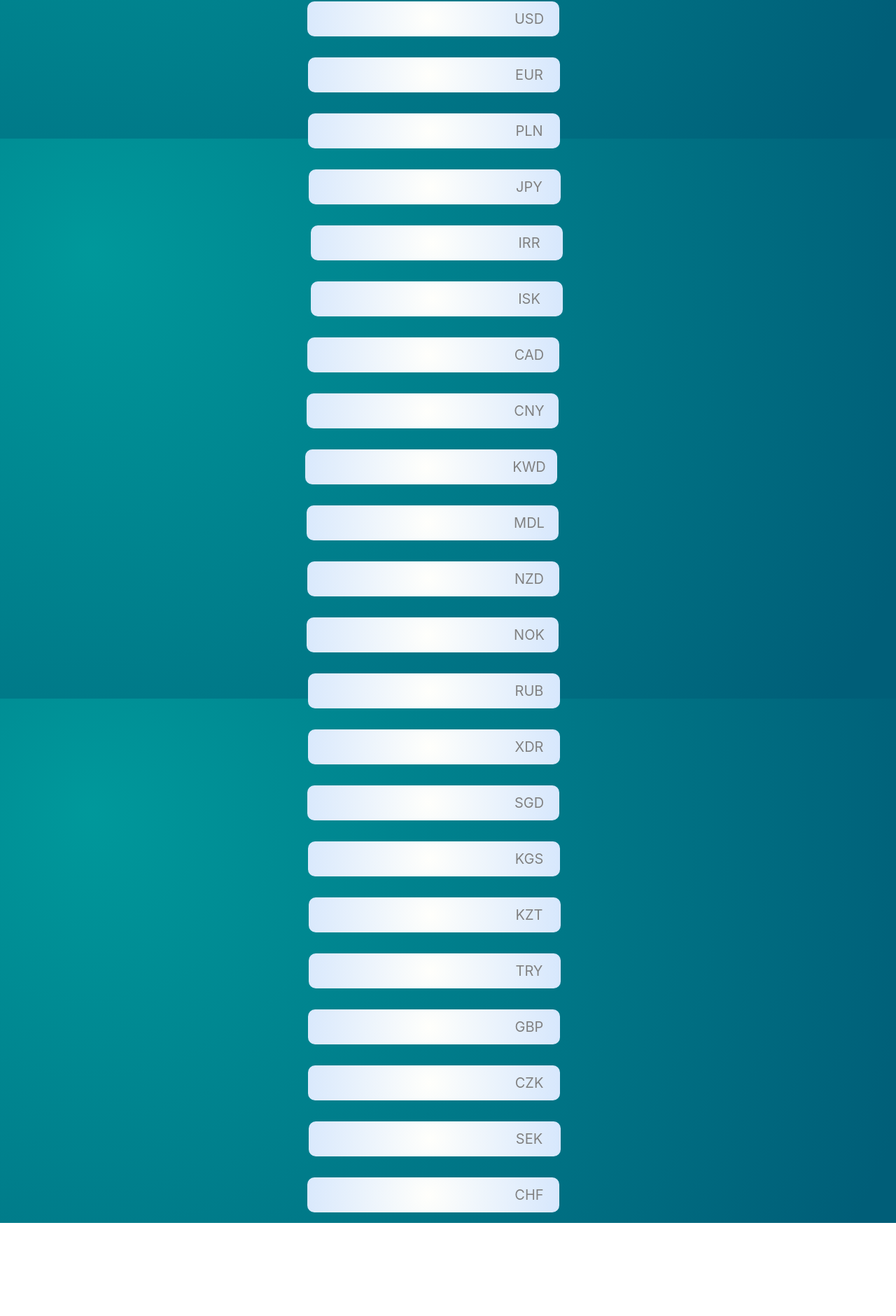
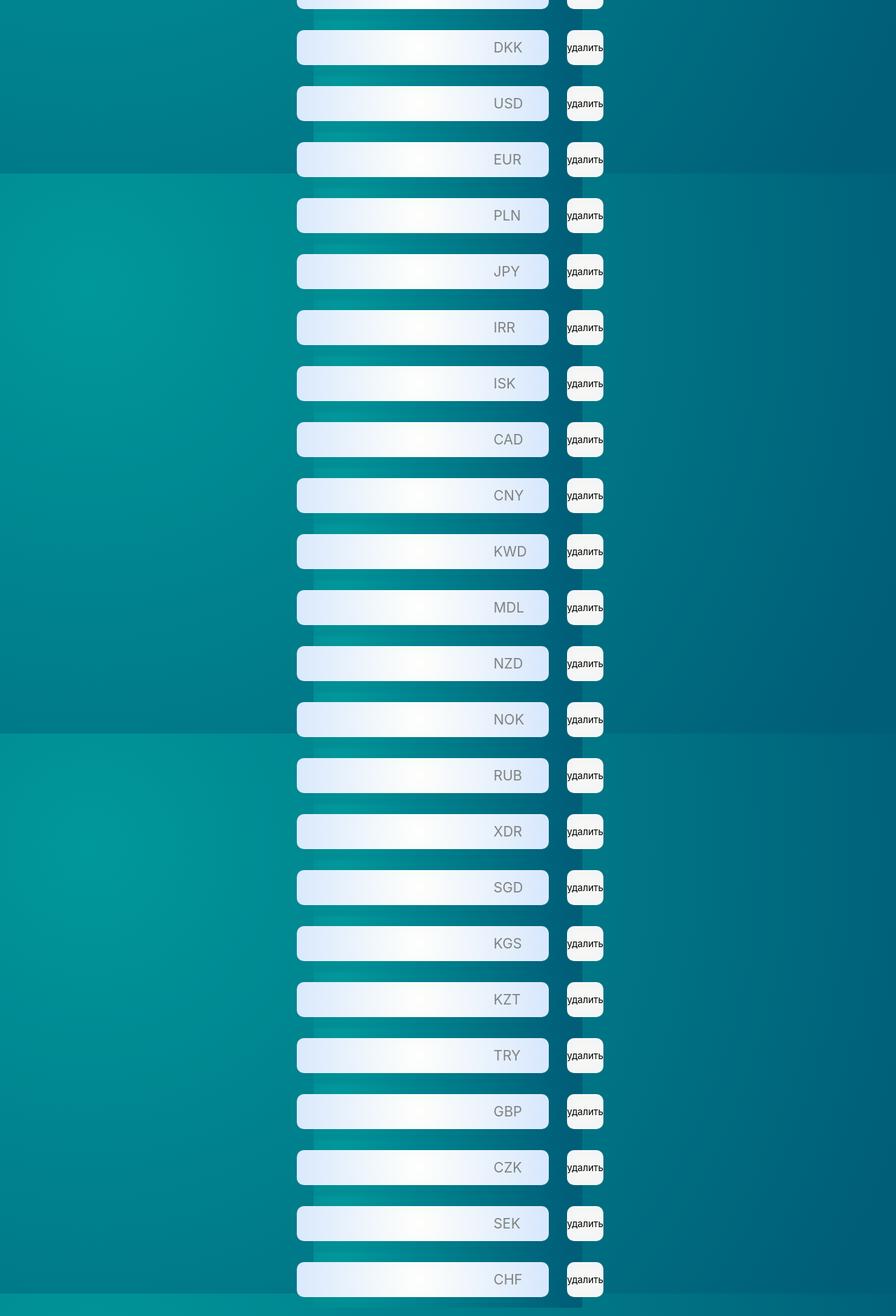
Before and after one commit to Dompower25/ConverterReact, a React (Create React App) app in the folder converter/: page / in a window 1280 px wide. Shown: the part 602-2482 px from the top of the page at 70% size. Before the commit the page ends 2349 px from the top, so only its background shows below. Built offline with nearby package versions, Linux system fonts and the light colour scheme.

Commit message:
add to button "delete input" and css property

```diff
--- a/converter/src/App.js
+++ b/converter/src/App.js
@@ -1,5 +1,4 @@
 import React, { useState } from "react";
-
 import LinkBankRB from "./components/LinkBankRB";
 import LogoMain from "./components/LogoMain";
 import "./style/App.css";
@@ -9,11 +8,19 @@ import TranslationElements from "./components/TranslationElements";
 function App() {
   const [currency, setCurrency] = useState(oldCoursArr);
 
+  const removeInput = (inputItem) => {
+    setCurrency(currency.filter((i) => i.Cur_ID !== inputItem.Cur_ID));
+  };
+
   return (
     <div className="App">
       <LogoMain />
+      <div id="message"></div>
       <LinkBankRB />
-      <TranslationElements currency={currency} />
+      <TranslationElements remove={removeInput} currency={currency} />
+      <button className="buttonAdd">
+        <span className="textButton">добавить валюту</span>
+      </button>
     </div>
   );
 }
--- a/converter/src/components/CurrencyItem.jsx
+++ b/converter/src/components/CurrencyItem.jsx
@@ -1,14 +1,18 @@
 import React from 'react'
 import MyInput from './MyInput';
+import MyButton from './UI/MyButton';
 
-function CurrencyItem(props) {
+function CurrencyItem(props, remove, setCurrency) {
   return (
     <div className="inputItem">
       <div className="convertor__input row">
-        <MyInput {...props}/>
+        <MyInput {...props} setCurrency />
         <span className="currency-name">
           {props.inputItem.Cur_Abbreviation}
         </span>
+        <MyButton onClick={() => props.remove(props.inputItem)}>
+          удалить
+        </MyButton>
       </div>
     </div>
   );
--- a/converter/src/components/MyInput.jsx
+++ b/converter/src/components/MyInput.jsx
@@ -1,6 +1,6 @@
 import React from 'react'
 
-function MyInput(props) {
+function MyInput(props, setCurrency) {
   return (
     <input
       {...props}
--- a/converter/src/components/TranslationElements.jsx
+++ b/converter/src/components/TranslationElements.jsx
@@ -1,12 +1,17 @@
 import React from 'react';
 import CurrencyItem from './CurrencyItem'
 
-const TranslationElements = ({ currency }) => {
-  return (
-      currency.map((inputItem) => (
-        <CurrencyItem inputItem={inputItem} key={inputItem.Cur_ID} />
-      ))
-  );
+
+const TranslationElements = ({ currency, setCurrency, remove }) => {
+  return currency.map((inputItem) => (
+    <CurrencyItem
+      remove={remove}
+      inputItem={inputItem}
+      key={inputItem.Cur_ID}
+      setCurrency
+    />
+
+  ));
 };
 
 export default TranslationElements
--- /dev/null
+++ b/converter/src/components/UI/MyButton.jsx
@@ -0,0 +1,12 @@
+import React from 'react'
+import cl from './MyButton.module.css'
+
+const MyButton = ({children, ...props}) => {
+  return (
+  <button {...props} className={cl.button}>
+    {children}
+  </button>
+  )
+}
+
+export default MyButton
--- /dev/null
+++ b/converter/src/components/UI/MyButton.module.css
@@ -0,0 +1,14 @@
+.button {
+  margin: 15px 10px;
+  width: 150px;
+  height: 50px;
+  border-radius: 10px;
+  color: black;
+  background-image: radial-gradient(circle 592px at 48.2% 50%,
+      rgba(255, 255, 249, 0.6) 0%,
+      rgba(160, 199, 254, 1) 74.6%);
+}
+
+.button:hover {
+  border: 2px solid rgb(66, 164, 177);
+}
--- a/converter/src/style/App.css
+++ b/converter/src/style/App.css
@@ -105,7 +105,7 @@ h6 {
 
 /*----------------------------------------------------------------------------*/
 
-body {
+*, body {
   font-family: -apple-system, BlinkMacSystemFont, "Segoe UI", Roboto, Oxygen,
     Ubuntu, Cantarell, "Open Sans", "Helvetica Neue", sans-serif;
   background-image: radial-gradient(circle farthest-corner at 10% 20%,
@@ -117,7 +117,7 @@ body {
 h1 {
   font-size: 55px;
   font-weight: 200;
-  margin: 20px 0px 20px -50px;
+  margin-top: 50px;
   text-align: center;
 }
 
@@ -148,7 +148,7 @@ input[type="number"]::-webkit-outer-spin-button {
   font-size: 35px;
   font-weight: 300;
   border-radius: 10px;
-  padding: 0px 70px 5px 10px;
+  padding: 5px 88px 5px 10px;
   margin: 15px 16px;
   color: rgba(8, 24, 12, 0.863);
   background-image: radial-gradient(circle 592px at 48.2% 50%,
@@ -162,17 +162,21 @@ input[type="number"]::-webkit-outer-spin-button {
 
 .App {
   margin: 0 auto;
-  width: 50%;
+  width: 30%;
 }
 
 .currency-name {
   position: relative;
+  padding: -20px;
   top: 30px;
-  right: 80px;
+  right: 95px;
   height: 25px;
+  width: 0px;
   font-size: 20px;
   color: rgb(129, 129, 129);
+
 }
+
 
 .add-convertor__box {
   width: 160px;
@@ -196,3 +200,21 @@ input[type="number"]::-webkit-outer-spin-button {
   margin: 1rem;
   background-color: red;
 }
+
+.buttonAdd {
+  width: 360px;
+  height: 50px;
+  font-size: 35px;
+  font-weight: 300;
+  border-radius: 10px;
+  margin: 15px auto;
+  color: rgba(8, 24, 12, 0.863);
+  background-image: radial-gradient(circle 592px at 48.2% 50%,
+      rgba(255, 255, 249, 0.6) 0%,
+      rgba(160, 199, 254, 1) 74.6%);
+}
+
+.textButton {
+  position: relative;
+  bottom: 5px;
+}
```
Also changed, not shown: converter/src/modules/tool_functions.js (added, +25 -0 lines).
